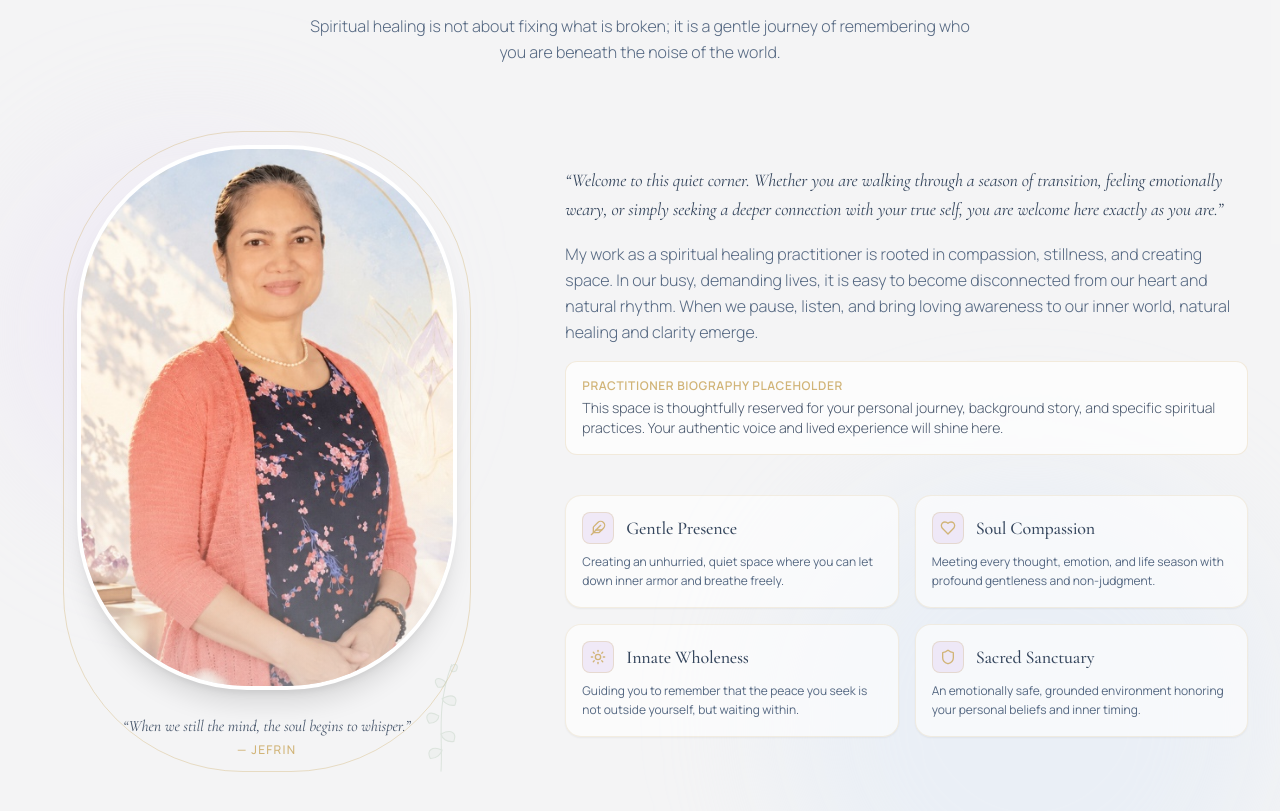
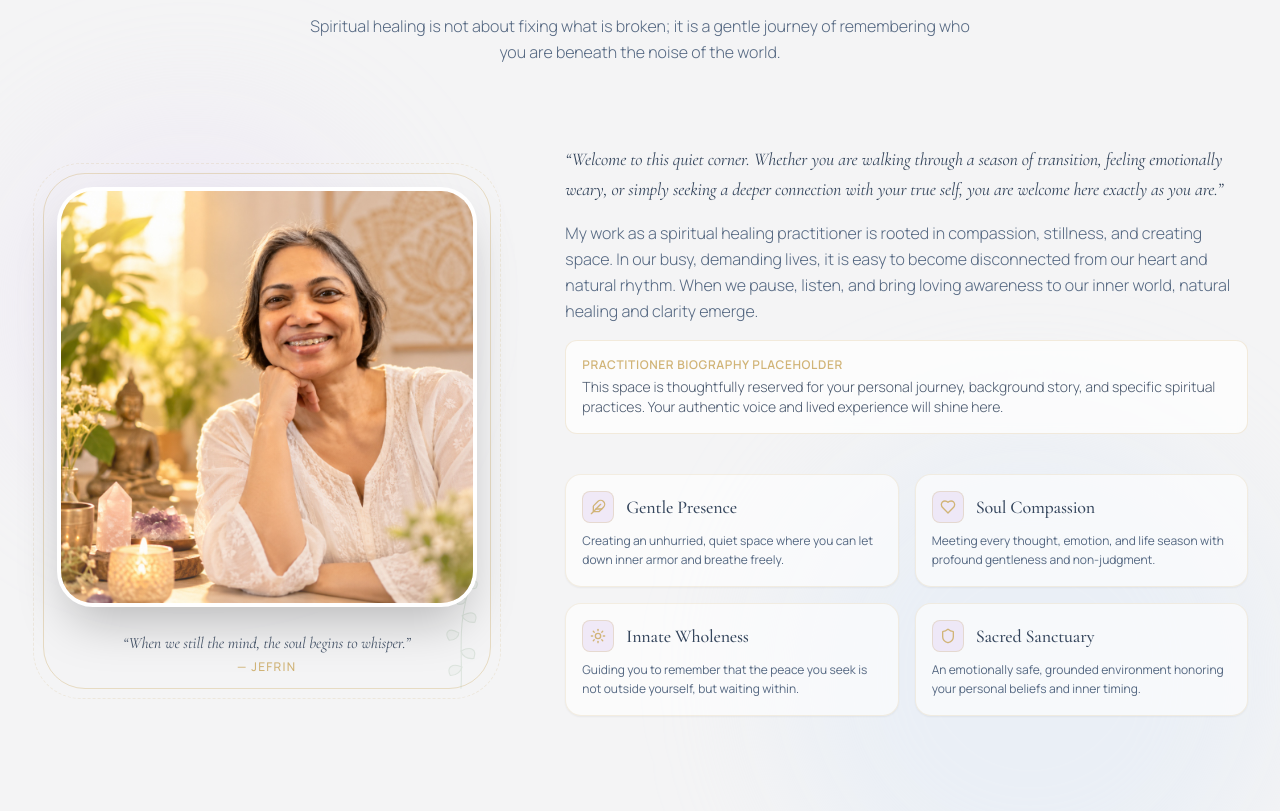
Before and after one commit to swear1style-sketch/healwithjefferin, a React (Vite) app: page / in a window 1280 px wide. Shown: the part 1027-1838 px from the top of the page. Built offline with nearby package versions, Linux system fonts and the light colour scheme.

Commit message:
feat: use practitioner portrait photo with candle and crystals for about section

```diff
--- a/src/components/About.tsx
+++ b/src/components/About.tsx
@@ -62,22 +62,24 @@ export const About: React.FC = () => {
             transition={{ duration: 0.8 }}
             className="lg:col-span-5 relative"
           >
-            <div className="relative mx-auto max-w-[380px]">
+            <div className="relative mx-auto max-w-[420px]">
               {/* Outer decorative gold ring offset */}
-              <div className="absolute -inset-3.5 rounded-[180px] border border-[#D1B477]/40 pointer-events-none" />
+              <div className="absolute -inset-3.5 rounded-[42px] border border-[#D1B477]/40 pointer-events-none" />
+              <div className="absolute -inset-6 rounded-[48px] border border-dashed border-[#D1B477]/20 pointer-events-none" />
+
               <div className="absolute -bottom-6 -right-6 hidden sm:block opacity-40">
                 <BotanicalSprig className="w-20 h-32 text-muted-sage" />
               </div>
 
-              {/* Arch frame containing authentic portrait crop */}
-              <div className="relative rounded-[170px] overflow-hidden shadow-xl border-4 border-white bg-[#EAF2FC]">
+              {/* Portrait frame containing authentic second photo */}
+              <div className="relative rounded-[36px] overflow-hidden shadow-2xl border-4 border-white bg-[#FFF8EF]">
                 <img
-                  src="/assets/practitioner-portrait.jpg"
-                  alt="Jefrin"
-                  className="w-full h-auto object-cover transform transition-transform duration-700 hover:scale-103"
+                  src="/assets/practitioner-about.jpg"
+                  alt="Jefrin, Spiritual Healing Practitioner"
+                  className="w-full h-auto object-cover aspect-square transform transition-transform duration-700 hover:scale-103"
                   loading="lazy"
                 />
-                <div className="absolute inset-0 bg-gradient-to-t from-[#EAF2FC]/40 via-transparent to-transparent pointer-events-none" />
+                <div className="absolute inset-0 bg-gradient-to-t from-[#FFF8EF]/20 via-transparent to-transparent pointer-events-none" />
               </div>
 
               {/* Quote pill */}
```
Also changed, not shown: public/assets/practitioner-about.jpg (added).
